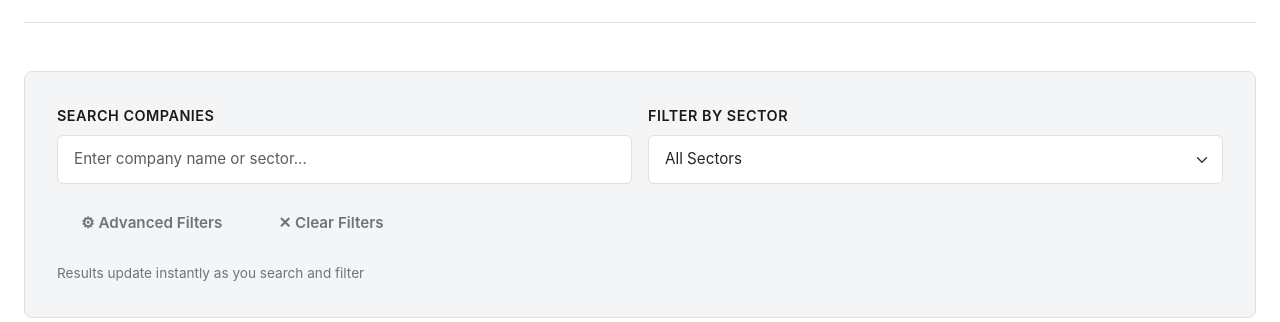
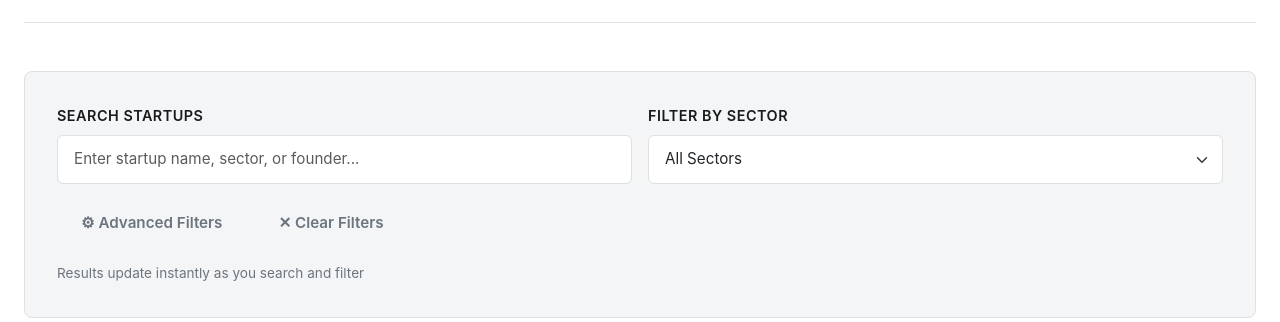
Before and after one commit to Arijit-Biswas-Anu/bd-top-comp, a Django app: page / in a window 1280 px wide. Shown: the part 272-594 px from the top of the page. Run offline with Django 5.2, Linux system fonts and the light colour scheme; data that the repository does not hold is empty; some libraries are stand-ins or nearby versions.

Commit message:
fix: update JavaScript to use correct startup API endpoints and fix search/filter functions

```diff
--- a/companies/static/companies/js/app_startups.js
+++ b/companies/static/companies/js/app_startups.js
@@ -114,7 +114,7 @@ async function loadStartups() {
  */
 async function loadStats() {
     try {
-        const response = await fetch('/api/stats/');
+        const response = await fetch('/api/startups/stats/');
         if (!response.ok) throw new Error('Failed to load stats');
 
         const data = await response.json();
@@ -339,13 +339,11 @@ function initSearch() {
 
     if (!searchInput) return;
 
-    // Search with debouncing
-    let searchTimeout;
+    // Real-time search
     searchInput.addEventListener('input', function() {
-        clearTimeout(searchTimeout);
-        searchTimeout = setTimeout(() => {
-            filterAndDisplayCompanies();
-        }, 300);
+        currentSearch = this.value.trim();
+        currentPage = 1;
+        loadStartups();
     });
 }
 
@@ -358,7 +356,9 @@ function initSectorFilter() {
     if (!sectorFilter) return;
 
     sectorFilter.addEventListener('change', function() {
-        filterAndDisplayCompanies();
+        currentSector = this.value.trim();
+        currentPage = 1;
+        loadStartups();
     });
 }
 
@@ -817,16 +817,16 @@ function exportToCSV() {
     if (currentOrder) params.append('order', currentOrder);
 
     // Trigger download
-    window.location.href = `/api/export/csv/?${params.toString()}`;
+    window.location.href = `/api/startups/export/csv/?${params.toString()}`;
 
-    showAlert('Companies exported to CSV! 📥', 'success');
+    showAlert('Startups exported to CSV! 📥', 'success');
 }
 
 /**
  * Export summary report
  */
 function exportSummary() {
-    window.location.href = '/api/export/summary/';
+    window.location.href = '/api/startups/export/summary/';
     showAlert('Summary report exported! 📊', 'success');
 }
 
--- a/companies/templates/companies/index_startups.html
+++ b/companies/templates/companies/index_startups.html
@@ -13,28 +13,19 @@
 <div class="search-filter-section">
     <div class="row g-3">
         <div class="col-md-6">
-            <label for="searchInput" class="form-label">Search Companies</label>
+            <label for="searchInput" class="form-label">Search Startups</label>
             <input
                 type="text"
                 class="form-control"
                 id="searchInput"
-                placeholder="Enter company name or sector..."
-                aria-label="Search companies"
+                placeholder="Enter startup name, sector, or founder..."
+                aria-label="Search startups"
             >
         </div>
         <div class="col-md-6">
             <label for="sectorFilter" class="form-label">Filter by Sector</label>
             <select class="form-select" id="sectorFilter">
                 <option value="">All Sectors</option>
-                <option value="Telecom">Telecommunications</option>
-                <option value="Banking">Banking & Finance</option>
-                <option value="Pharmaceuticals">Pharmaceuticals</option>
-                <option value="Energy">Energy</option>
-                <option value="Consumer Goods">Consumer Goods</option>
-                <option value="Manufacturing">Manufacturing</option>
-                <option value="Technology">Technology</option>
-                <option value="Shipping">Shipping</option>
-                <option value="Conglomerate">Conglomerate</option>
             </select>
         </div>
     </div>
```
